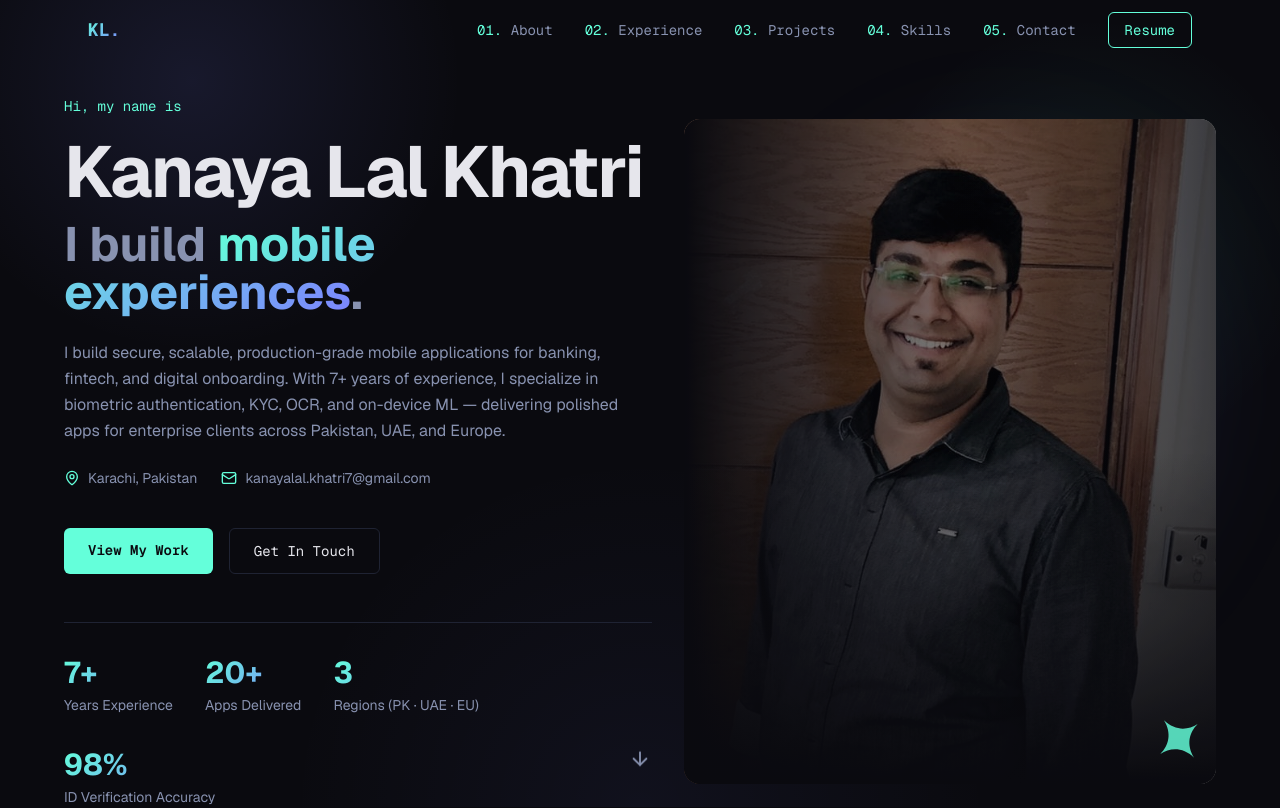
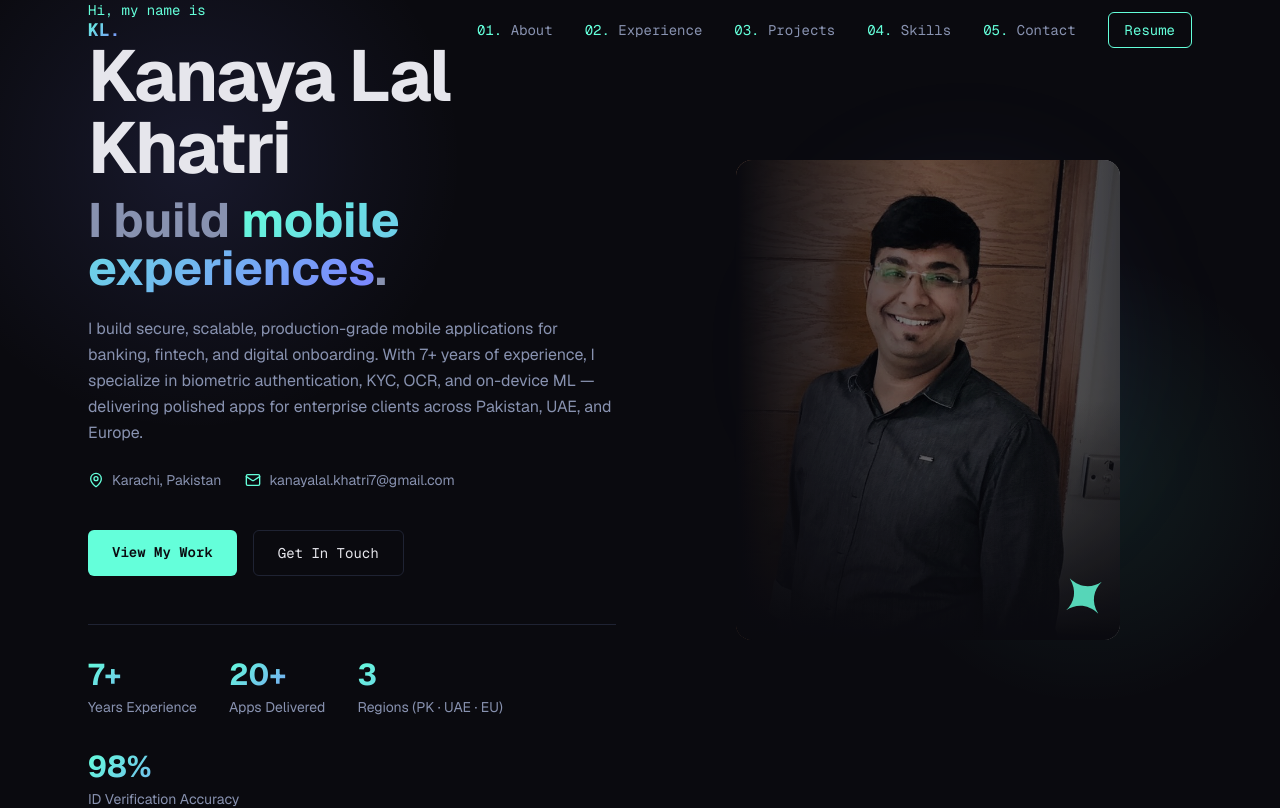
Before and after one commit to KanayaLalKhatri/portfolio, a Next.js app: page / in a window 1280 px wide. Shown: the top 808 px of the page. Built offline with nearby package versions, Linux system fonts and the light colour scheme.

Commit message:
Sticky photo hero (Sharon-style): photo pinned while content scrolls

```diff
--- a/src/app/page.tsx
+++ b/src/app/page.tsx
@@ -1,6 +1,5 @@
 import Navbar from "@/components/Navbar";
-import Hero from "@/components/Hero";
-import About from "@/components/About";
+import TopSection from "@/components/TopSection";
 import Experience from "@/components/Experience";
 import Projects from "@/components/Projects";
 import Skills from "@/components/Skills";
@@ -11,8 +10,7 @@ export default function Home() {
     <>
       <Navbar />
       <main className="flex-1">
-        <Hero />
-        <About />
+        <TopSection />
         <Experience />
         <Projects />
         <Skills />
--- /dev/null
+++ b/src/components/TopSection.tsx
@@ -0,0 +1,205 @@
+"use client";
+
+import { useRef } from "react";
+import Image from "next/image";
+import {
+  motion,
+  useMotionValue,
+  useSpring,
+  useScroll,
+  useTransform,
+} from "framer-motion";
+import { Mail, MapPin } from "lucide-react";
+import { profile, education, awards } from "@/data/resume";
+import { asset } from "@/lib/asset";
+import Reveal from "./Reveal";
+import SectionHeading from "./SectionHeading";
+
+const container = {
+  hidden: {},
+  show: { transition: { staggerChildren: 0.12, delayChildren: 0.1 } },
+};
+const item = {
+  hidden: { opacity: 0, y: 24 },
+  show: { opacity: 1, y: 0, transition: { duration: 0.6, ease: [0.22, 1, 0.36, 1] as const } },
+};
+
+function Photo({
+  px,
+  py,
+  rot,
+  scale,
+  rotY,
+  opacity,
+}: {
+  px: import("framer-motion").MotionValue<number>;
+  py: import("framer-motion").MotionValue<number>;
+  rot: import("framer-motion").MotionValue<number>;
+  scale: import("framer-motion").MotionValue<number>;
+  rotY: import("framer-motion").MotionValue<number>;
+  opacity: import("framer-motion").MotionValue<number>;
+}) {
+  return (
+    <div className="relative w-full max-w-sm">
+      <div
+        className="pointer-events-none absolute inset-0 -z-10 blur-3xl"
+        style={{ background: "radial-gradient(60% 55% at 60% 40%, rgba(100,255,218,0.18), rgba(124,131,255,0.14), transparent 70%)" }}
+      />
+      <motion.div style={{ scale, rotateY: rotY, opacity, transformPerspective: 1000 }}>
+        <motion.div
+          style={{ x: px, y: py, rotateZ: rot }}
+          className="relative aspect-[4/5] w-full overflow-hidden rounded-2xl"
+        >
+          <Image
+            src={asset("/profile.png")}
+            alt={profile.name}
+            fill
+            priority
+            sizes="(max-width: 1024px) 90vw, 45vw"
+            className="object-cover object-top"
+          />
+          <div className="pointer-events-none absolute inset-0 bg-gradient-to-r from-background via-background/30 to-transparent" />
+          <div className="pointer-events-none absolute inset-0 bg-gradient-to-l from-background/70 via-transparent to-transparent" />
+          <div className="pointer-events-none absolute inset-0 bg-gradient-to-t from-background via-transparent to-transparent" />
+          <div className="pointer-events-none absolute inset-0 bg-background/15" />
+        </motion.div>
+      </motion.div>
+
+      <motion.div
+        aria-hidden
+        animate={{ scale: [1, 1.25, 1], opacity: [0.6, 1, 0.6], rotate: [0, 90, 0] }}
+        transition={{ duration: 4, repeat: Infinity, ease: "easeInOut" }}
+        className="absolute bottom-6 right-4 text-accent"
+      >
+        <svg width="40" height="40" viewBox="0 0 24 24" fill="currentColor">
+          <path d="M12 0c.6 6 4.4 11 12 12-7.6 1-11.4 6-12 12-.6-6-4.4-11-12-12 7.6-1 11.4-6 12-12z" />
+        </svg>
+      </motion.div>
+    </div>
+  );
+}
+
+export default function TopSection() {
+  const ref = useRef<HTMLElement>(null);
+
+  // Mouse parallax
+  const mx = useMotionValue(0);
+  const my = useMotionValue(0);
+  const sx = useSpring(mx, { stiffness: 60, damping: 18 });
+  const sy = useSpring(my, { stiffness: 60, damping: 18 });
+  const px = useTransform(sx, [-0.5, 0.5], [-18, 18]);
+  const py = useTransform(sy, [-0.5, 0.5], [-14, 14]);
+  const rot = useTransform(sx, [-0.5, 0.5], [-3, 3]);
+
+  const onMove = (e: React.MouseEvent) => {
+    const r = ref.current?.getBoundingClientRect();
+    if (!r) return;
+    mx.set((e.clientX - r.left) / r.width - 0.5);
+    my.set((e.clientY - r.top) / r.height - 0.5);
+  };
+
+  // Scroll-driven 3D + fade while the photo is pinned
+  const { scrollYProgress } = useScroll({ target: ref, offset: ["start start", "end start"] });
+  const sp = useSpring(scrollYProgress, { stiffness: 90, damping: 26 });
+  const scale = useTransform(sp, [0, 1], [1, 1.08]);
+  const rotY = useTransform(sp, [0, 1], [0, -12]);
+  const opacity = useTransform(sp, [0, 0.72, 1], [1, 1, 0]);
+
+  return (
+    <section ref={ref} onMouseMove={onMove} className="glow-bg relative">
+      <div className="mx-auto max-w-6xl px-6 lg:grid lg:grid-cols-2 lg:gap-12">
+        {/* LEFT: scrolling content */}
+        <div>
+          {/* Hero text */}
+          <motion.div
+            variants={container}
+            initial="hidden"
+            animate="show"
+            className="flex min-h-screen flex-col justify-center py-28 lg:py-0"
+          >
+            <motion.p variants={item} className="mb-5 font-mono text-sm text-accent">
+              Hi, my name is
+            </motion.p>
+            <motion.h1 variants={item} className="text-4xl font-bold tracking-tight sm:text-6xl lg:text-7xl">
+              {profile.name}
+            </motion.h1>
+            <motion.h2 variants={item} className="mt-3 text-2xl font-bold text-muted sm:text-4xl lg:text-5xl">
+              I build <span className="gradient-text">mobile experiences</span>.
+            </motion.h2>
+            <motion.p variants={item} className="mt-6 max-w-xl text-base leading-relaxed text-muted">
+              {profile.intro}
+            </motion.p>
+            <motion.div variants={item} className="mt-6 flex flex-wrap gap-x-6 gap-y-2 text-sm text-muted">
+              <span className="inline-flex items-center gap-2">
+                <MapPin size={16} className="text-accent" /> {profile.location}
+              </span>
+              <span className="inline-flex items-center gap-2">
+                <Mail size={16} className="text-accent" /> {profile.email}
+              </span>
+            </motion.div>
+            <motion.div variants={item} className="mt-10 flex flex-wrap gap-4">
+              <a href="#projects" className="rounded-md bg-accent px-6 py-3 font-mono text-sm font-semibold text-background transition-transform hover:-translate-y-0.5">
+                View My Work
+              </a>
+              <a href="#contact" className="rounded-md border border-border px-6 py-3 font-mono text-sm text-foreground transition-colors hover:border-accent hover:text-accent">
+                Get In Touch
+              </a>
+            </motion.div>
+            <motion.div variants={item} className="mt-12 flex flex-wrap gap-8 border-t border-border pt-8">
+              {profile.stats.map((s) => (
+                <div key={s.label}>
+                  <div className="text-2xl font-bold gradient-text sm:text-3xl">{s.value}</div>
+                  <div className="mt-1 text-xs text-muted sm:text-sm">{s.label}</div>
+                </div>
+              ))}
+            </motion.div>
+          </motion.div>
+
+          {/* Photo on mobile (sticky version is desktop-only) */}
+          <div className="mb-16 flex justify-center lg:hidden">
+            <Photo px={px} py={py} rot={rot} scale={scale} rotY={rotY} opacity={opacity} />
+          </div>
+
+          {/* About */}
+          <div id="about" className="py-20 lg:py-28">
+            <SectionHeading index="01" title="About Me" />
+            <Reveal>
+              <div className="space-y-4 leading-relaxed text-muted">
+                {profile.about.map((p, i) => (
+                  <p key={i}>{p}</p>
+                ))}
+              </div>
+            </Reveal>
+            <Reveal delay={0.12}>
+              <div className="mt-8 grid gap-4 sm:grid-cols-2">
+                <div className="rounded-xl border border-border bg-card p-6">
+                  <h3 className="mb-3 font-mono text-sm text-accent">Education</h3>
+                  {education.map((e) => (
+                    <div key={e.school} className="text-sm">
+                      <p className="font-semibold text-foreground">{e.degree}</p>
+                      <p className="text-muted">{e.school}</p>
+                      <p className="mt-1 font-mono text-xs text-muted">{e.period}</p>
+                    </div>
+                  ))}
+                </div>
+                <div className="rounded-xl border border-border bg-card p-6">
+                  <h3 className="mb-3 font-mono text-sm text-accent">Awards</h3>
+                  {awards.map((a) => (
+                    <p key={a} className="text-sm text-muted">{a}</p>
+                  ))}
+                </div>
+              </div>
+            </Reveal>
+          </div>
+        </div>
+
+        {/* RIGHT: sticky photo (desktop) */}
+        <div className="hidden lg:block">
+          <div className="sticky top-0 flex h-screen items-center justify-center">
+            <Photo px={px} py={py} rot={rot} scale={scale} rotY={rotY} opacity={opacity} />
+          </div>
+        </div>
+      </div>
+    </section>
+  );
+}
```
